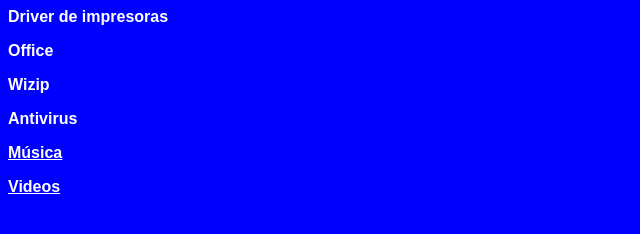
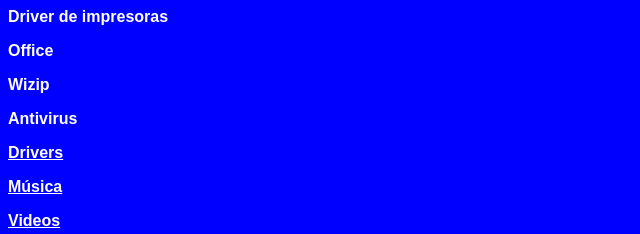
Before and after one commit to radioosi/intranet, a plain HTML site: page azul.htm in a window 1280 px wide. Shown: the top 234 px of the page, without its empty margins (0-640 px from the left). Drawn offline with Linux system fonts and the light colour scheme.

Commit message:
Add files via upload

```diff
--- a/azul.htm
+++ b/azul.htm
@@ -36,6 +36,7 @@ a:link {
 <p><span class="style1">Wizip</span></p>
 <p class="style1">Antivirus
 </p>
+<p class="style1"><a href="drivers.htm" target="mainFrame">Drivers</a></p>
 <p class="style1"><a href="musica.htm" target="mainFrame">M&uacute;sica</a></p>
 <p class="style1"><a href="videos.htm" target="mainFrame">Videos</a></p>
 <div id="Layer5" style="position:absolute; left:40px; top:333px; width:98px; height:72px; z-index:5"><img src="whatsapp2.gif" width="86" height="78"></div>
```
